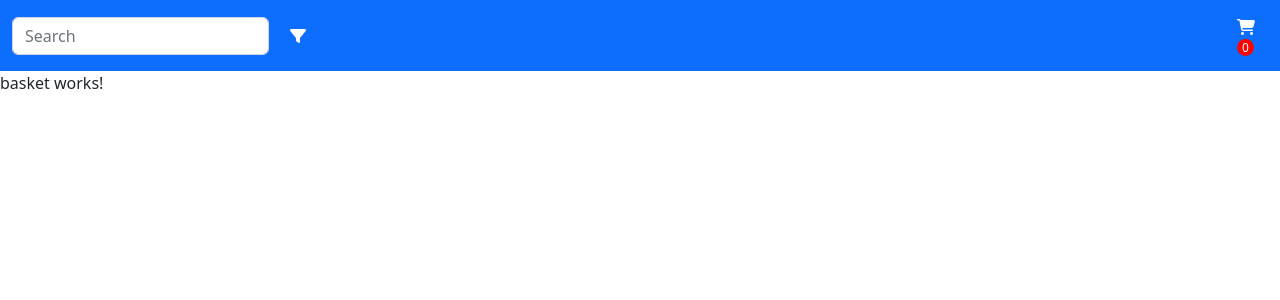
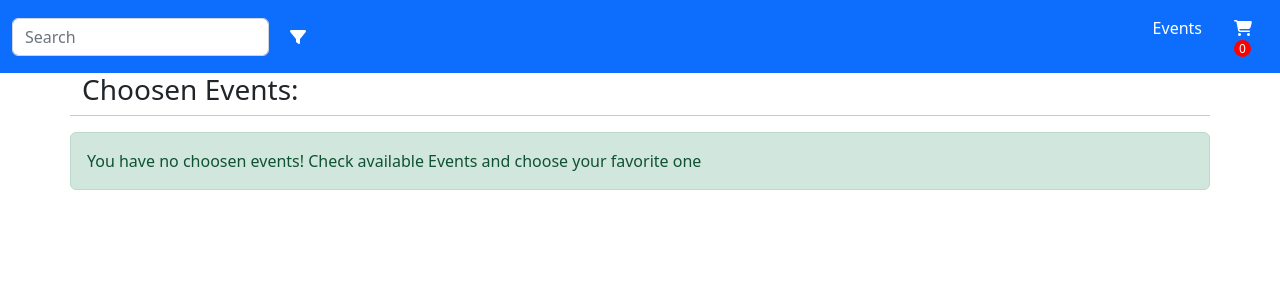
Before and after one commit to KkarolaS/3bf205d0-ae74-4d51-a966-b3dfe46c9337, an Angular app: page /shopping in a window 1280 px wide. Shown: the top 300 px of the page. Built offline with nearby package versions, Linux system fonts and the light colour scheme.

Commit message:
add basket page and functionality

```diff
--- a/src/app/basket/basket.component.html
+++ b/src/app/basket/basket.component.html
@@ -1 +1,23 @@
-<p>basket works!</p>
+<div class="container">
+  <div class="row">
+    <div class="col-xs-12">
+      <h3>Choosen Events:</h3>
+    </div>
+    <hr />
+    <div
+      class="alert alert-success"
+      role="alert"
+      *ngIf="shoppingEventsList.length === 0"
+    >
+      You have no choosen events! Check available Events and choose your
+      favorite one
+    </div>
+    <div class="row row-cols-auto">
+      <app-event-item
+        *ngFor="let event of shoppingEventsList"
+        [event]="event"
+        [isInBasket]="true"
+      ></app-event-item>
+    </div>
+  </div>
+</div>
--- a/src/app/basket/basket.component.ts
+++ b/src/app/basket/basket.component.ts
@@ -1,10 +1,26 @@
-import { Component } from '@angular/core';
+import { Component, OnInit } from '@angular/core';
+import { EventsService } from '../shared/events.service';
+import { Event } from '../home/event.model';
+import { Subscription } from 'rxjs';
 
 @Component({
   selector: 'app-basket',
   templateUrl: './basket.component.html',
-  styleUrl: './basket.component.sass'
+  styleUrl: './basket.component.sass',
 })
-export class BasketComponent {
+export class BasketComponent implements OnInit {
+  shoppingEventsList: Event[];
+  subscription: Subscription;
 
+  constructor(private eventsService: EventsService) {}
+
+  ngOnInit(): void {
+    this.shoppingEventsList = this.eventsService.getShoppingEventsList();
+
+    this.subscription = this.eventsService.shoppingEventsListChanged.subscribe(
+      (shopEvents: Event[]) => {
+        this.shoppingEventsList = shopEvents;
+      }
+    );
+  }
 }
--- a/src/app/header/header.component.html
+++ b/src/app/header/header.component.html
@@ -12,13 +12,32 @@
           <i class="fa-solid fa-filter"></i>
         </button>
       </form>
-      <div class="d-flex">
-        <button class="btn btn-primary">
-          <i class="fa-solid fa-cart-shopping"></i>
-          <div class="numberItems">
-            <p>{{ eventsNumbers }}</p>
-          </div>
-        </button>
+      <div class="d-flex menu">
+        <ul class="nav nav-pills">
+          <li class="nav-item">
+            <a
+              class="nav-link"
+              aria-current="page"
+              routerLink="/"
+              routerLinkActive="active"
+              [routerLinkActiveOptions]="{ exact: true }"
+              >Events</a
+            >
+          </li>
+          <li class="nav-item">
+            <a
+              class="nav-link"
+              aria-current="page"
+              routerLink="/shopping"
+              routerLinkActive="active"
+            >
+              <i class="fa-solid fa-cart-shopping"></i>
+              <div class="numberItems">
+                <p>{{ eventsNumbers }}</p>
+              </div></a
+            >
+          </li>
+        </ul>
       </div>
     </div>
   </nav>
--- a/src/app/header/header.component.sass
+++ b/src/app/header/header.component.sass
@@ -1,4 +1,12 @@
 $width: calc(17px)
+
+
+
+.menu
+    a
+        color: white
+
+
 
 .numberItems
     width: $width
--- a/src/app/home/events-list/events-date-wrapper/event-item/event-item.component.html
+++ b/src/app/home/events-list/events-date-wrapper/event-item/event-item.component.html
@@ -19,7 +19,7 @@
         {{ event.directionName }}</a
       >
     </div>
-    <button class="addEventBtn" (click)="onAddEvent()">
+    <button class="addEventBtn" (click)="onAddEvent()" *ngIf="!isInBasket">
       <i class="fa-solid fa-plus"></i>
     </button>
   </div>
--- a/src/app/home/events-list/events-date-wrapper/event-item/event-item.component.ts
+++ b/src/app/home/events-list/events-date-wrapper/event-item/event-item.component.ts
@@ -1,7 +1,6 @@
 import { Component, Input, OnInit } from '@angular/core';
 import { Event } from '../../../event.model';
 import { EventsService } from '../../../../shared/events.service';
-import { Router } from '@angular/router';
 
 @Component({
   selector: 'app-event-item',
@@ -10,9 +9,10 @@ import { Router } from '@angular/router';
 })
 export class EventItemComponent implements OnInit {
   @Input() event: Event;
+  @Input() isInBasket: boolean;
   isStartTime: boolean = false;
 
-  constructor(private eventsService: EventsService, private router: Router) {}
+  constructor(private eventsService: EventsService) {}
 
   ngOnInit(): void {
     if (this.event.imgUrl === '') {
--- a/src/app/home/events-list/events-date-wrapper/events-date-wrapper.component.html
+++ b/src/app/home/events-list/events-date-wrapper/events-date-wrapper.component.html
@@ -4,6 +4,7 @@
       <app-event-item
         *ngFor="let event of eventsWithSameDate"
         [event]="event"
+        [isInBasket]="false"
       ></app-event-item>
     </div>
   </div>
--- a/src/app/shared/events.service.ts
+++ b/src/app/shared/events.service.ts
@@ -44,6 +44,7 @@ export class EventsService {
     });
     this.eventsChanged.next(this.events.slice());
     this.shoppingEventsListChanged.next(this.shoppingEventsList.slice());
+    console.log(this.shoppingEventsList.length);
   }
 
   getShoppingEventsList() {
```
Also changed, not shown: 1 other file (tests, documents, lock files or other folders).
